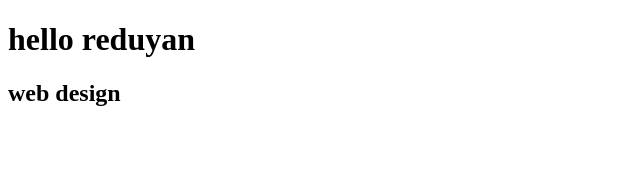
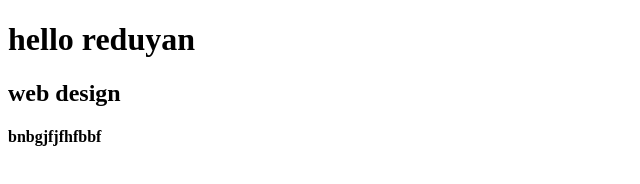
Before and after one commit to LitonDhli/fast-programing, a plain HTML site: page index.html in a window 1280 px wide. Shown: the whole page, without its empty margins (0-640 px from the left). Drawn offline with Linux system fonts and the light colour scheme.

Commit message:
first commit

```diff
--- a/index.html
+++ b/index.html
@@ -8,5 +8,6 @@
 <body>
    <h1>hello reduyan</h1>
    <h2>web design</h2>
+   <h4>bnbgjfjfhfbbf</h4>
 </body>
 </html>
```
